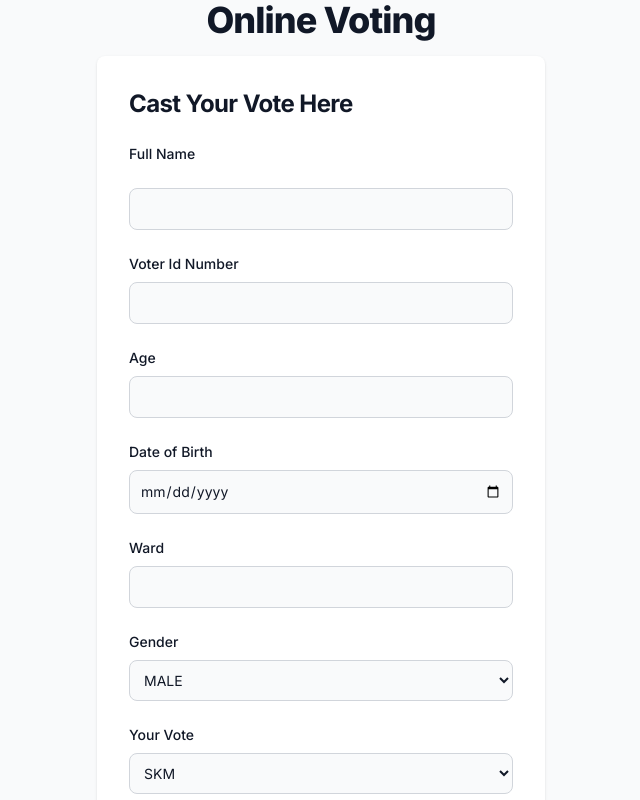
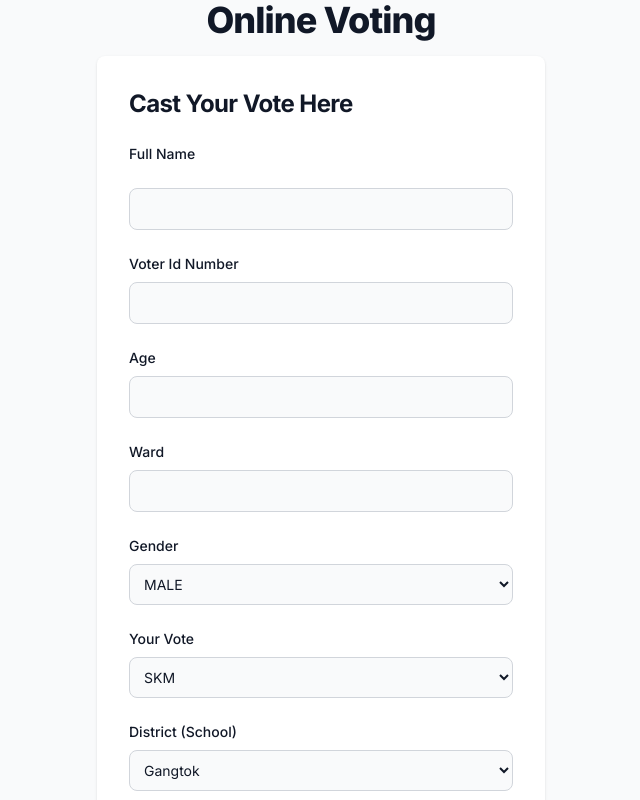
Before and after one commit to buddha1301/mca_project, a Next.js app: page /admin in a window 1280 px wide. Shown: the top 800 px of the page, without its empty margins (319-959 px from the left). Built offline with nearby package versions, Linux system fonts and the light colour scheme; no server answers; sample sign-in values are in the browser's storage.

Commit message:
added criteria check

```diff
--- a/app/admin/page.js
+++ b/app/admin/page.js
@@ -70,17 +70,6 @@ function Page() {
                   </div>
 
 
-
-                  <div>
-                      <label htmlFor="voter_id" className="block mb-2 text-sm font-medium text-gray-900 dark:text-white">Date of Birth</label>
-                      <input type="date" name="date_of_birth" id="dob" placeholder="Date of birth"  onChange={(e)=>setDateOfBirth(e.target.value)} value={dob} className="bg-gray-50 border border-gray-300 text-gray-900 sm:text-sm rounded-lg focus:ring-primary-600 focus:border-primary-600 block w-full p-2.5 dark:bg-gray-700 dark:border-gray-600 dark:placeholder-gray-400 dark:text-white dark:focus:ring-blue-500 dark:focus:border-blue-500" required/>
-                  </div>
-
-
-
-
-
-
                   <div>
                       <label htmlFor="phone" className="block mb-2 text-sm font-medium text-gray-900 dark:text-white">Ward</label>
                       <input type="text" name="school" id="current_school"   onChange={(e)=>setWard(e.target.value)} value={ward} className="bg-gray-50 border border-gray-300 text-gray-900 sm:text-sm rounded-lg focus:ring-primary-600 focus:border-primary-600 block w-full p-2.5 dark:bg-gray-700 dark:border-gray-600 dark:placeholder-gray-400 dark:text-white dark:focus:ring-blue-500 dark:focus:border-blue-500" required/>
```
